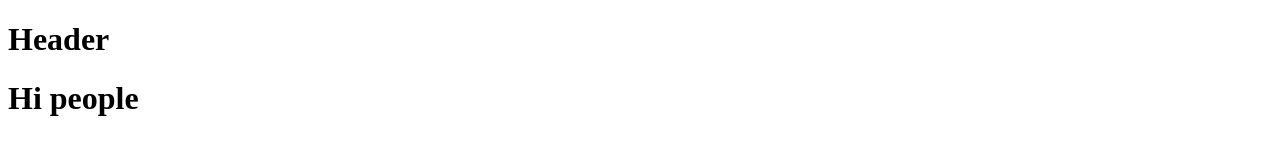
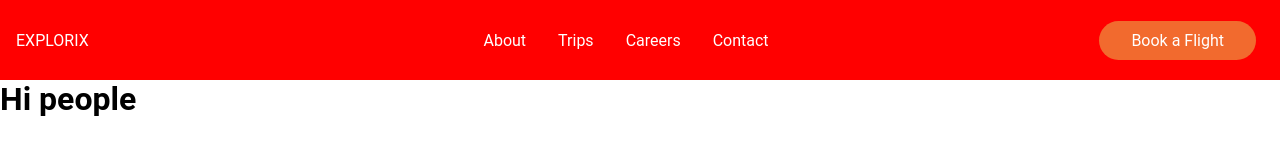
Before and after one commit to sik02/React-project, a Gatsby site in the folder react-gatsby-blog/: page / in a window 1280 px wide. Built offline with nearby package versions, Linux system fonts and the light colour scheme; Gatsby itself is replaced by a stand-in of ours.

Commit message:
헤더 구성 완료

```diff
--- a/react-gatsby-blog/package.json
+++ b/react-gatsby-blog/package.json
@@ -16,6 +16,7 @@
     "prop-types": "^15.8.1",
     "react": "^18.1.0",
     "react-dom": "^18.1.0",
+    "react-icons": "^4.4.0",
     "styled-components": "^5.3.5"
   },
   "devDependencies": {
--- /dev/null
+++ b/react-gatsby-blog/src/components/Button.js
@@ -0,0 +1,22 @@
+import styled from "styled-components";
+import { Link } from "gatsby";
+
+export const Button = styled(Link)`
+    background: ${({ primary }) => (primary ? '#F26A2E' : '#077BF1')};
+    white-space: nowrap;
+    padding: ${({ big }) => (big ? '16px 40px' : '10px 32px')};
+    color: #fff;
+    font-size: ${({ big }) => (big ? '20px' : '16px')};
+    outline: none;
+    border: none;
+    min-width: 100px;
+    cursor: pointer;
+    text-decoration: none;
+    transition: 0.3s !important;
+    border-radius: ${({ round }) => (round ? '50px' : 'none')};
+
+    &:hover{
+        background: ${({ primary }) => (primary ? '#077BF1' : '#F26A2E')};
+        transform: translateY(-2px);
+    }
+`
--- a/react-gatsby-blog/src/components/Header/Header.js
+++ b/react-gatsby-blog/src/components/Header/Header.js
@@ -1,15 +1,35 @@
-import * as React from "react"
-import { Link } from "gatsby"
+import React from "react";
+import {
+  Nav,
+  NavLink,
+  Bars,
+  NavMenu,
+  NavBtn,
+} from "./HeaderElements";
+import { menuData } from "../../data/MenuData";
+import { Button } from "../Button";
+
 
 const Header = ({ siteTitle }) => {
   return(
     <>
-      <h1>Header</h1>
+      <Nav>
+        <NavLink to="/">EXPLORIX</NavLink>
+        <Bars/>
+        <NavMenu>
+          {menuData.map((item, index) => (
+            <NavLink to={item.link} key={index}>
+              {item.title}
+            </NavLink>
+          ))}
+        </NavMenu>
+        <NavBtn>
+            <Button primary="true" round="true" to="/trips">Book a Flight</Button>
+        </NavBtn>
+      </Nav>
     </>
   )
 }
 
 
-
-
 export default Header
--- a/react-gatsby-blog/src/components/Header/HeaderElements.js
+++ b/react-gatsby-blog/src/components/Header/HeaderElements.js
@@ -1 +1,59 @@
 import styled from 'styled-components';
+import { Link } from "gatsby";
+import { FaBars } from "react-icons/fa";
+
+export const Nav = styled.nav`
+    background: red;
+    height: 80px;
+    display: flex;
+    justify-content: space-between;
+    padding: 0.5rem calc((100vw - 1300px) / 2);
+    z-index: 100;
+    position: relative;
+`
+
+export const NavLink = styled(Link)`
+    color: #fff;
+    display: flex;
+    align-items: center;
+    text-decoration: none;
+    padding: 0 1rem;
+    height: 100%;
+    cursor: pointer;
+`
+
+export const Bars = styled(FaBars)`
+    display: none;
+    color: #fff;
+
+    @media screen and (max-width: 768px){
+        display: block;
+        position: absolute;
+        top: 0;
+        right: 0;
+        transform: translate(-100%, 75%);
+        font-size: 1.8rem;
+        cursor: pointer;
+
+    }
+`
+
+export const NavMenu = styled.div`
+    display: flex;
+    align-items: center;
+    margin-right: -48px;
+
+    @media screen and (max-width: 768px){
+        display: none;
+    }
+`
+
+export const NavBtn = styled.div`
+    display: flex;
+    align-items: center;
+    margin-right: 24px;
+
+    @media screen and (max-width: 768px){
+        display: none;
+    }
+`
--- a/react-gatsby-blog/src/components/layout.js
+++ b/react-gatsby-blog/src/components/layout.js
@@ -1,16 +1,11 @@
-/**
- * Layout component that queries for data
- * with Gatsby's useStaticQuery component
- *
- * See: https://www.gatsbyjs.com/docs/use-static-query/
- */
-
 import * as React from "react"
 import Header from "../components/Header/Header"
+import { GlobalStyle } from "./styles/GlobalStyles";
 
 const Layout = ({ children }) => {
   return (
     <>
+      <GlobalStyle />
       <Header />
       <main>{children}</main>
     </>
--- a/react-gatsby-blog/src/components/styles/GlobalStyles.js
+++ b/react-gatsby-blog/src/components/styles/GlobalStyles.js
@@ -0,0 +1,11 @@
+import { createGlobalStyle } from "styled-components";
+
+export const GlobalStyle = createGlobalStyle`
+    *{
+        font-family: 'Roboto', sans-serif;
+        margin: 0;
+        padding: 0;
+        box-sizing: border-box;
+    }
+
+`
--- /dev/null
+++ b/react-gatsby-blog/src/data/MenuData.js
@@ -0,0 +1,6 @@
+export const menuData = [
+    { title: "About", link: "/about"},
+    { title: "Trips", link: "/trips"},
+    { title: "Careers", link: "/careers"},
+    { title: "Contact", link: "/contact"},
+]
```
Also changed, not shown: 1 other file.
